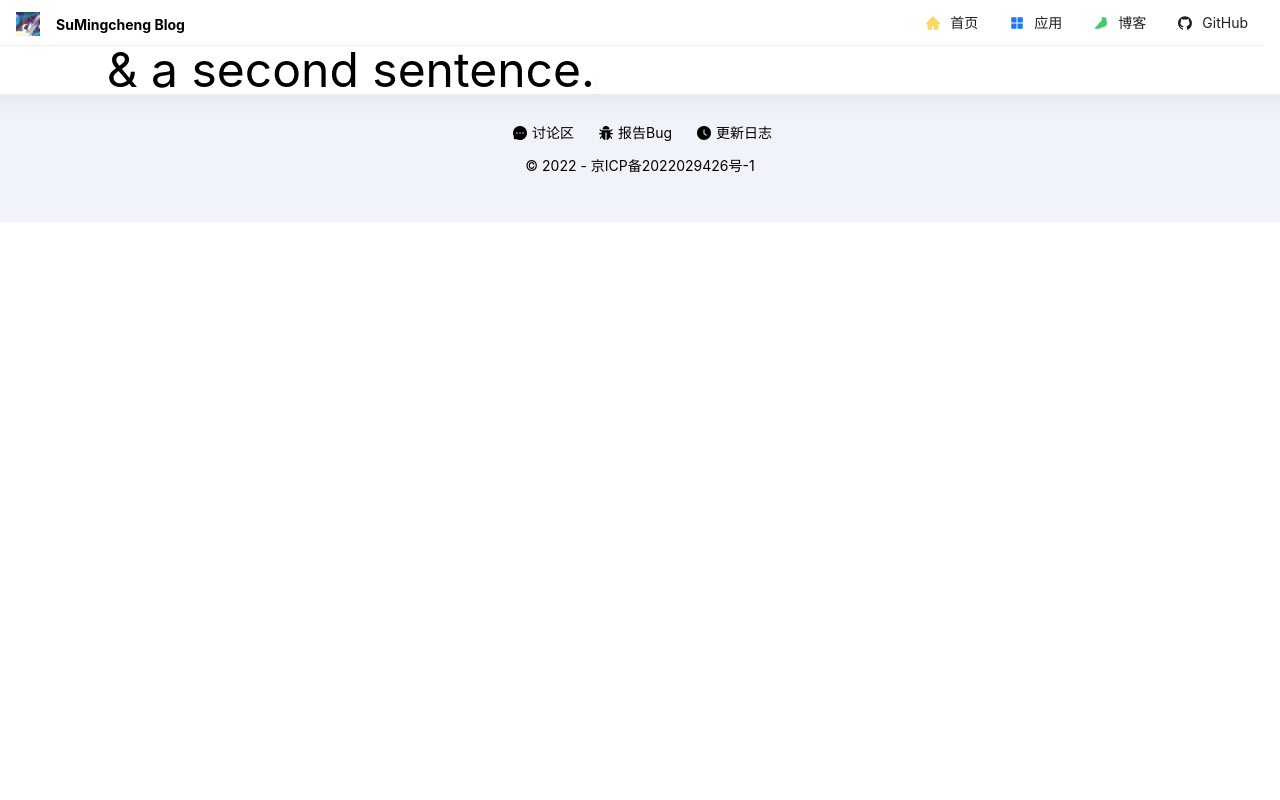
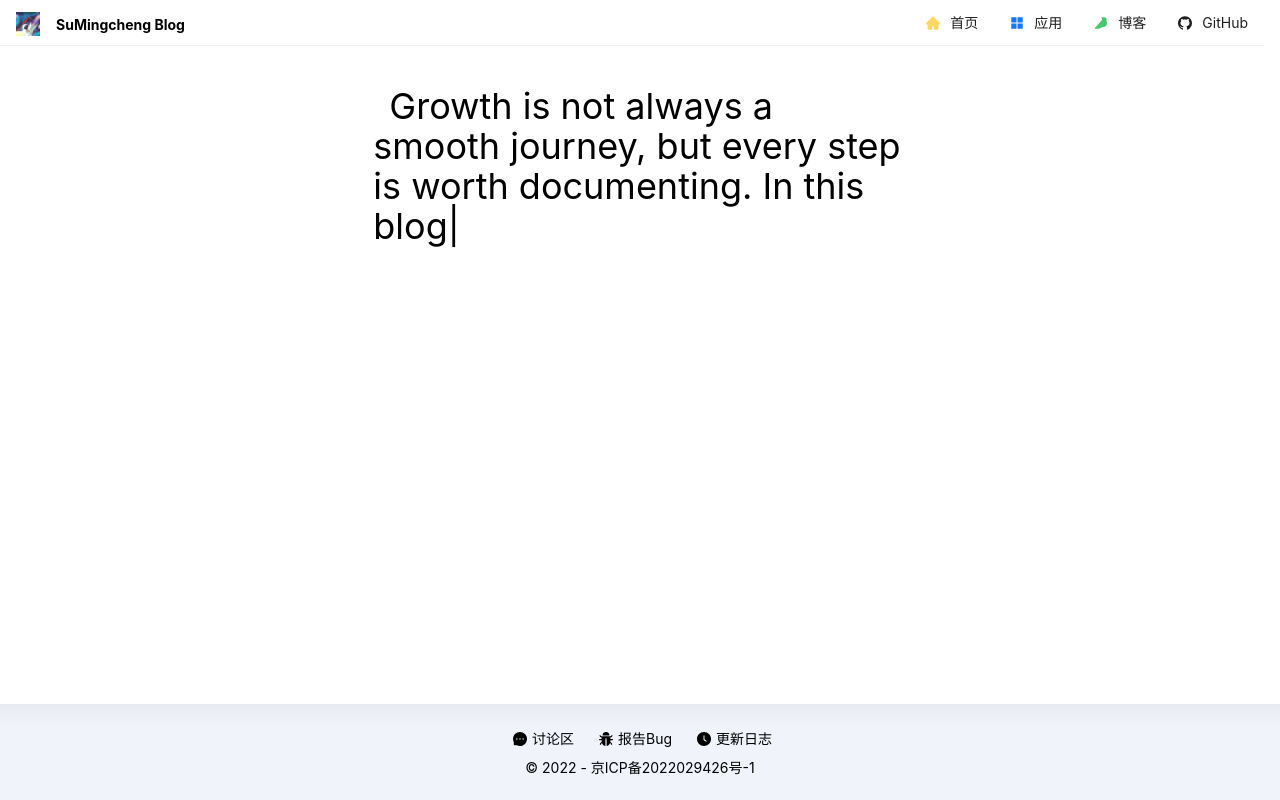
Before and after one commit to sumingcheng/Blog, a Next.js app: page / in a window 1280 px wide. Built offline with nearby package versions, Linux system fonts and the light colour scheme.

Commit message:
fix:修复布局问题

```diff
--- a/src/layout/footer.tsx
+++ b/src/layout/footer.tsx
@@ -3,8 +3,8 @@ import S from '@/assets/scss/footerIcon.module.scss';
 
 const Footer = () => {
   return (
-      <footer className={`w-full h-32 text-black text-center py-4 ${S.footer}`}>
-        <div className={`flex justify-center items-center my-3 ${S.footerIcon}`}>
+      <footer className={`w-full h-24 text-black text-center py-4 ${S.footer}`}>
+        <div className={`flex justify-center items-center my-2 ${S.footerIcon}`}>
           <div><MessageFilled/>
             <span>讨论区</span>
           </div>
@@ -15,7 +15,7 @@ const Footer = () => {
             <span>更新日志</span>
           </div>
         </div>
-        <div>© 2022 - 京ICP备2022029426号-1</div>
+        <div className={`my-2`}>© 2022 - 京ICP备2022029426号-1</div>
       </footer>
   )
 }
--- a/src/layout/index.tsx
+++ b/src/layout/index.tsx
@@ -7,12 +7,13 @@ import {Props} from "@/types/layout";
 const Layout: React.FC<Props> = ({children}) => {
   return (
       <>
+        <div className="flex flex-col min-h-screen">
           {/*顶部*/}
-        <Row>
+          <Row className="flex-none">
             <Col span={24}><Header></Header></Col>
           </Row>
           {/*内容*/}
-        <Row>
+          <Row className="flex-grow">
             <Col span={2}></Col>
             <Col span={20}>
               {children}
@@ -20,11 +21,12 @@ const Layout: React.FC<Props> = ({children}) => {
             <Col span={2}></Col>
           </Row>
           {/*底部*/}
-        <Row>
+          <Row className="flex-none">
             <Col span={24}>
               <Footer/>
             </Col>
           </Row>
+        </div>
       </>
   )
 }
--- a/src/pages/index.tsx
+++ b/src/pages/index.tsx
@@ -3,13 +3,15 @@ import React from 'react';
 import Typed from 'typed.js';
 
 function IndexPage () {
+  const playText = "Growth is not always a smooth journey, but every step is worth documenting. In this blog, I will share my explorations and discoveries in both personal and professional life."
   const el = React.useRef(null);
+
   React.useEffect(() => {
     const typed = new Typed(el.current, {
-      strings: ['<i>First</i> sentence.', '&amp; a second sentence.'],
-      typeSpeed: 50,
-      // loop: true,
-      // loopCount: 3,
+      strings: [playText],
+      typeSpeed: 50, // 打字速度
+      backSpeed: 30, // 删除速度
+      loop: false // 不循环
     });
 
     return () => {
@@ -19,7 +21,9 @@ function IndexPage () {
 
   return (
       <Layout>
-        <span ref={el} className={`text-5xl`}/>
+        <div className={`w-1/2 mx-auto mt-10 text-4xl indent-4`}>
+          <span ref={el}/>
+        </div>
       </Layout>
   )
 }
```
Lines whose indentation alone changed are shown as unchanged.
